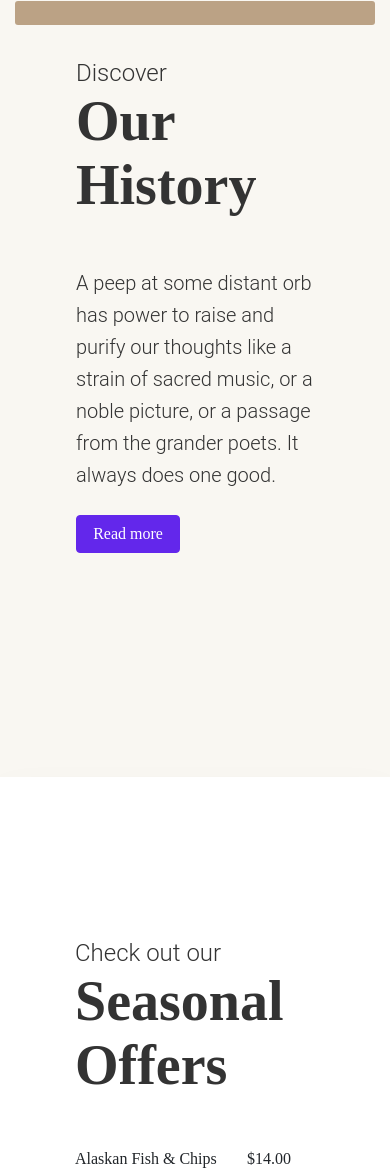
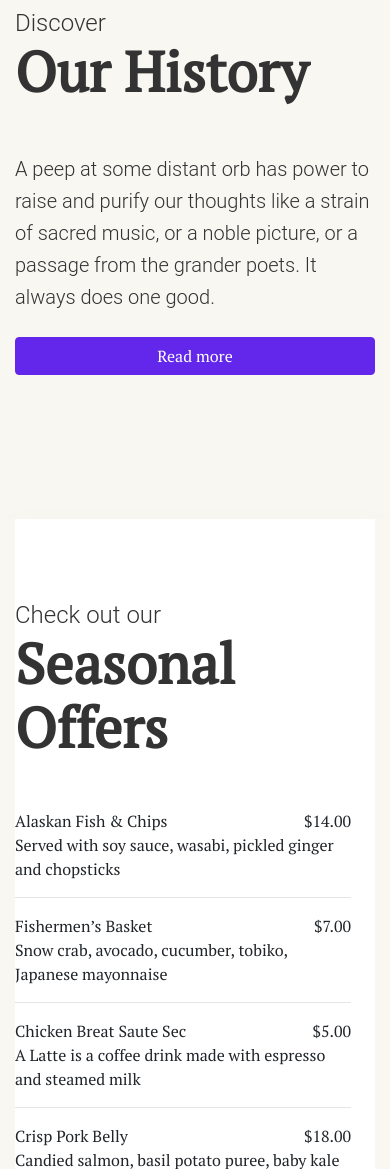
Before and after one commit to feber32/corebiz, a plain HTML site: page index.html in a window 390 px wide. Shown: the part 831-2000 px from the top of the page. Drawn offline with nearby package versions, Linux system fonts and the light colour scheme.

Commit message:
3 completo

```diff
--- a/index.html
+++ b/index.html
@@ -10,43 +10,71 @@
   <meta name="keywords" content="feber">
 
   <!-- bootstrap-->
-  <!--  <link rel="stylesheet" href="https://maxcdn.bootstrapcdn.com/bootstrap/4.0.0/css/bootstrap.min.css" integrity="sha384-Gn5384xqQ1aoWXA+058RXPxPg6fy4IWvTNh0E263XmFcJlSAwiGgFAW/dAiS6JXm" crossorigin="anonymous"> -->
-  <link rel="stylesheet" href="bootstrap.min.css">
+  <link rel="stylesheet" href="https://maxcdn.bootstrapcdn.com/bootstrap/4.0.0/css/bootstrap.min.css" integrity="sha384-Gn5384xqQ1aoWXA+058RXPxPg6fy4IWvTNh0E263XmFcJlSAwiGgFAW/dAiS6JXm" crossorigin="anonymous">
+  <!-- font-awesome-->
+  <link rel="stylesheet" href="https://cdnjs.cloudflare.com/ajax/libs/font-awesome/4.7.0/css/font-awesome.min.css">
+  <!-- googleapis-->
+  <link rel="stylesheet" href="https://fonts.googleapis.com/css?family=PT+Serif|Roboto&display=swap" >
+
 
   <link href="css/style.css" rel="stylesheet" type="text/css" media="all">
-
-
-  <!-- <link rel="stylesheet" href="https://cdnjs.cloudflare.com/ajax/libs/font-awesome/4.7.0/css/font-awesome.min.css"> -->
-
-  <link rel="stylesheet" href="font-awesome.min.css">
-
-  <!--
-  <link href="https://fonts.googleapis.com/css?family=PT+Serif|Roboto&display=swap" rel="stylesheet">
--->
 
   <style media="screen">
     body {
       font-family: 'PT Serif', serif !important;
       background-color: #f9f7f2;
     }
-
     .colorear {
       background-image: linear-gradient(rgba(0, 0, 0, 0.9),
           rgba(0, 0, 0, 0.5)),
         url(images/fondo.jpg);
+    }
+
+    @media (max-width: 576px) {
+      .jumbotron {
+        padding: 2rem 0rem;
+        margin-bottom: 2rem;
+        background-color: #e9ecef;
+        border-radius: 0.3rem;
+      }
+      .col-12{
+        padding-right: 0px;
+        padding-left: 0px;
+      }
+      .discover{
+         margin-top: 80px;
+         margin-bottom: 80px;
+      }
+      .col-sm-12{
+        padding-right: 0px;
+        padding-left: 0px;
+      }
+      .CheckOutOur{
+        padding-top: 80px;
+        padding-bottom: 80px;
+        padding-right: 0px;
+        padding-left: 0px;
+      }
+    }
+    @media (min-width: 576px) {
+      .f_mt-50 {
+        margin-top: 50px;
+      }
+      .f_ml-50 {
+        margin-left: 66px;
+      }
+      .discover{
+         margin-top: 160px;
+         margin-bottom: 160px;
+      }
+      .CheckOutOur{
+        padding-top: 160px;
+        padding-bottom: 160px;
+
 
       }
 
-    @media (min-width: 991px) {
-      .f_mt-50 {
-        margin-top: 50px;
     }
-
-      .f_ml-50 {
-        margin-left: 66px;
-      }
-    }
-
 
     .titleSecc {
       color: #333333;
@@ -76,8 +104,7 @@
     }
 
     .b_n {
-
-      style="     margin-top: 75px;    margin-bottom: 75px; background: rgba(249,247,242,1);
+      margin-top: 75px;    margin-bottom: 75px; background: rgba(249,247,242,1);
       background: -moz-linear-gradient(top, rgba(249, 247, 242, 1) 0%, rgba(249, 247, 242, 1) 50%, rgba(0, 0, 0, 1) 51%, rgba(0, 0, 0, 1) 100%);
       background: -webkit-gradient(left top, left bottom, color-stop(0%, rgba(249, 247, 242, 1)), color-stop(50%, rgba(249, 247, 242, 1)), color-stop(51%, rgba(0, 0, 0, 1)), color-stop(100%, rgba(0, 0, 0, 1)));
       background: -webkit-linear-gradient(top, rgba(249, 247, 242, 1) 0%, rgba(249, 247, 242, 1) 50%, rgba(0, 0, 0, 1) 51%, rgba(0, 0, 0, 1) 100%);
@@ -85,22 +112,18 @@ background: -moz-linear-gradient(top, rgba(249, 247, 242, 1) 0%, rgba(249, 247,
       background: -ms-linear-gradient(top, rgba(249, 247, 242, 1) 0%, rgba(249, 247, 242, 1) 50%, rgba(0, 0, 0, 1) 51%, rgba(0, 0, 0, 1) 100%);
       background: linear-gradient(to bottom, rgba(249, 247, 242, 1) 0%, rgba(249, 247, 242, 1) 50%, rgba(0, 0, 0, 1) 51%, rgba(0, 0, 0, 1) 100%);
       filter: progid:DXImageTransform.Microsoft.gradient(startColorstr='#f9f7f2', endColorstr='#000000', GradientType=0);
-      "
+    }
 
-    }
   </style>
-
-
 </head>
 
 <body>
 
   <div class="container-fluid p-0">
 
-    <!-- UNo Home-->
+    <!-- UNO Home-->
     <div class="banner colorear ">
       <div class="container">
-
         <nav class="navbar navbar-expand-lg  ">
           <a class="navbar-brand" href="#">
             <h2 class="mt-2" style="color:#fff; font-weight: bold;">REST</h2>
@@ -114,8 +137,6 @@ background: -moz-linear-gradient(top, rgba(249, 247, 242, 1) 0%, rgba(249, 247,
                 </g>
                 <path id="Combined_Shape" data-name="Combined Shape" d="M0,12V10H12v2ZM0,7V5H12V7ZM0,2V0H12V2Z" transform="translate(18 18)" fill="#fff" />
               </svg>
-
-
             </span>
           </button>
 
@@ -137,43 +158,30 @@ background: -moz-linear-gradient(top, rgba(249, 247, 242, 1) 0%, rgba(249, 247,
               </li>
               </li>
               <li class="nav-item">
-                <a class="nav-link" href="#" style="color:#fff;">Contact</a>
+                <a class="nav-link mr-3" href="#" style="color:#fff;">Contact</a>
               </li>
-
             </ul>
             <form class="form-inline my-2 my-lg-0">
-
               <svg id="social" xmlns="http://www.w3.org/2000/svg" width="160" height="48" viewBox="0 0 160 48">
-
-
                 <a class="nav-link" href="https://www.instagram.com/photo.lebers/" style="color:#fff;" target="_blank">
                   <g id="Oval" transform="translate(112)" fill="none" stroke="#fff" stroke-miterlimit="10" stroke-width="1" opacity="0.305">
                     <circle cx="24" cy="24" r="24" stroke="none" />
                     <circle cx="24" cy="24" r="23.5" fill="none" />
                   </g>
-
-
                   <path id="instagram"
                     d="M8,16c-2.144,0-2.431-.009-3.3-.049C1.79,15.818.181,14.209.048,11.3.009,10.448,0,10.165,0,8S.009,5.553.048,4.7C.181,1.792,1.79.183,4.7.05,5.563.009,5.822,0,8,0s2.455.009,3.3.05c2.912.132,4.52,1.74,4.651,4.652C15.991,5.569,16,5.856,16,8s-.009,2.432-.049,3.3c-.131,2.91-1.739,4.519-4.651,4.653C10.432,15.991,10.145,16,8,16ZM8,1.443c-2.113,0-2.376.006-3.232.045-2.169.1-3.181,1.111-3.28,3.28C1.452,5.589,1.441,5.837,1.441,8s.011,2.411.047,3.232c.1,2.168,1.113,3.18,3.28,3.28.841.039,1.093.047,3.232.047,2.115,0,2.371-.008,3.233-.047,2.168-.1,3.18-1.109,3.281-3.28.037-.848.045-1.1.045-3.232s-.008-2.382-.045-3.232C14.413,2.6,13.4,1.588,11.233,1.49,10.391,1.451,10.138,1.443,8,1.443ZM8,12.108A4.108,4.108,0,1,1,12.108,8,4.113,4.113,0,0,1,8,12.108ZM8,5.333A2.667,2.667,0,1,0,10.668,8,2.67,2.67,0,0,0,8,5.333Zm4.27-.643a.96.96,0,1,1,.961-.96A.961.961,0,0,1,12.27,4.691Z"
                     transform="translate(128 16)" fill="#fff" />
-
                 </a>
-
                 <a class="nav-link" href="https://www.twitter.com/LebersPhoto/" style="color:#fff;" target="_blank">
-
-
-
                   <g id="Oval-2" data-name="Oval" transform="translate(56)" fill="none" stroke="#fff" stroke-miterlimit="10" stroke-width="1" opacity="0.305">
                     <circle cx="24" cy="24" r="24" stroke="none" />
                     <circle cx="24" cy="24" r="23.5" fill="none" />
                   </g>
-
                   <path id="twitter"
                     d="M16,1.54a6.57,6.57,0,0,1-1.885.517A3.3,3.3,0,0,0,15.559.241a6.568,6.568,0,0,1-2.085.8A3.284,3.284,0,0,0,7.88,4.031,9.323,9.323,0,0,1,1.115.6,3.287,3.287,0,0,0,2.131,4.984,3.277,3.277,0,0,1,.645,4.573a3.287,3.287,0,0,0,2.633,3.26A3.29,3.29,0,0,1,1.8,7.889a3.287,3.287,0,0,0,3.067,2.279A6.606,6.606,0,0,1,0,11.529,9.284,9.284,0,0,0,5.031,13a9.284,9.284,0,0,0,9.331-9.765A6.618,6.618,0,0,0,16,1.54Z"
                     transform="translate(72 18)" fill="#fff" />
                 </a>
                 <a class="nav-link" href="https://www.facebook.com/photo.lebers/" style="color:#fff;" target="_blank">
-
                   <g id="Oval-3" data-name="Oval" fill="none" stroke="#fff" stroke-miterlimit="10" stroke-width="1" opacity="0.305">
                     <circle cx="24" cy="24" r="24" stroke="none" />
                     <circle cx="24" cy="24" r="23.5" fill="none" />
@@ -181,12 +189,9 @@ background: -moz-linear-gradient(top, rgba(249, 247, 242, 1) 0%, rgba(249, 247,
                   <path id="facebook" d="M2.667,5.333H0V8H2.667v8h4V8H9.093l.24-2.667H6.667V4.223c0-.637.128-.889.744-.889H9.333V0H6.128c-2.4,0-3.461,1.056-3.461,3.077Z" transform="translate(19 16)" fill="#fff" />
                 </a>
               </svg>
-
-
             </form>
           </div>
         </nav>
-
 
         <div class="agileits_w3layouts_banner_info row f_mt-50">
           <div class="col-sm-12 col-lg-6 text-light mt-5">
@@ -200,16 +205,10 @@ background: -moz-linear-gradient(top, rgba(249, 247, 242, 1) 0%, rgba(249, 247,
                 <button type="button" class="btn btn-primary mt-4 w-100" style="background-color: transparent; border-color: #ccc;">See menu</button>
               </div>
             </div>
-
-
           </div>
           <div class="col-sm-12 col-lg-6 mb-5">
             <img src="images/plato.png" alt="" width="100%">
           </div>
-
-
-
-
         </div>
         <div class="thim-click-to-bottom">
           <a href="#Discover" class="scroll Discover">
@@ -220,7 +219,7 @@ background: -moz-linear-gradient(top, rgba(249, 247, 242, 1) 0%, rgba(249, 247,
     </div>
 
     <!-- DOS Discover -->
-    <div id="Discover" class="container  p-0" style="     margin-top: 160px;    margin-bottom: 160px;">
+    <div id="Discover" class="container  p-0 discover">
       <div class="container-fluid  ">
         <div class="row">
           <div class="col-sm-12 col-lg-6 p-0" style="background: #bba285;  z-index: 1; border-radius: 3px;">
@@ -236,7 +235,7 @@ background: -moz-linear-gradient(top, rgba(249, 247, 242, 1) 0%, rgba(249, 247,
                     <div class="col-12 texto">
                       A peep at some distant orb has power to raise and purify our thoughts like a strain of sacred music, or a noble picture, or a passage from the grander poets. It always does one good.
                     </div>
-                    <div class="col-6">
+                    <div class="col-sm-12 col-lg-6">
                       <button type="button" class="btn btn-primary mt-4 w-100" style="background-color:#6327EB; border-color:#6327EB;">Read more</button>
                     </div>
                   </div>
@@ -248,23 +247,17 @@ background: -moz-linear-gradient(top, rgba(249, 247, 242, 1) 0%, rgba(249, 247,
       </div>
     </div>
 
-
-    <!-- tres -->
-    <div class="container-fluid bg-white   " style="     padding-top: 160px;    padding-bottom: 160px; box-shadow: 0 20px 40px rgba(0, 0, 0, 0.05);">
-      <div class="container     ">
+    <!-- tres Check out our-->
+    <div class="container-fluid      " style=" box-shadow: 0 20px 40px rgba(0, 0, 0, 0.05);">
+      <div class="container-fluid  bg-white  CheckOutOur ">
         <div class="row">
-
           <div class="col-sm-12 col-lg-6 ">
             <div class="row align-items-center h-100">
               <div class="col-12 mx-auto">
                 <div class="pr-4 bg-white ">
                   <div class="row  ">
-                    <div class="col-12 titleSecc">
-                      Check out our
-                    </div>
-                    <div class="col-12 titleSubSecc">
-                      Seasonal Offers
-                    </div>
+                    <div class="col-12 titleSecc"> Check out our </div>
+                    <div class="col-12 titleSubSecc"> Seasonal Offers </div>
                     <div class="col-12">
                       <div class="  clearfix">
                         <div class="float-left">Alaskan Fish & Chips</div>
@@ -566,15 +559,17 @@ background: -moz-linear-gradient(top, rgba(249, 247, 242, 1) 0%, rgba(249, 247,
     <script src="bootstrap.min.js"></script>
 
     <script>
-  $(function(){
+      $(function() {
         $('a[href*=\\#]').click(function() {
-  if (location.pathname.replace(/^\//,'') == this.pathname.replace(/^\//,'')
-  && location.hostname == this.hostname) {
+          if (location.pathname.replace(/^\//, '') == this.pathname.replace(/^\//, '') &&
+            location.hostname == this.hostname) {
             var $target = $(this.hash);
-  $target = $target.length && $target || $('[name=' + this.hash.slice(1) +']');
+            $target = $target.length && $target || $('[name=' + this.hash.slice(1) + ']');
             if ($target.length) {
               var targetOffset = $target.offset().top;
-  $('html,body').animate({scrollTop: targetOffset}, 800);
+              $('html,body').animate({
+                scrollTop: targetOffset
+              }, 800);
               return false;
             }
           }
```
Lines whose indentation alone changed are shown as unchanged.
